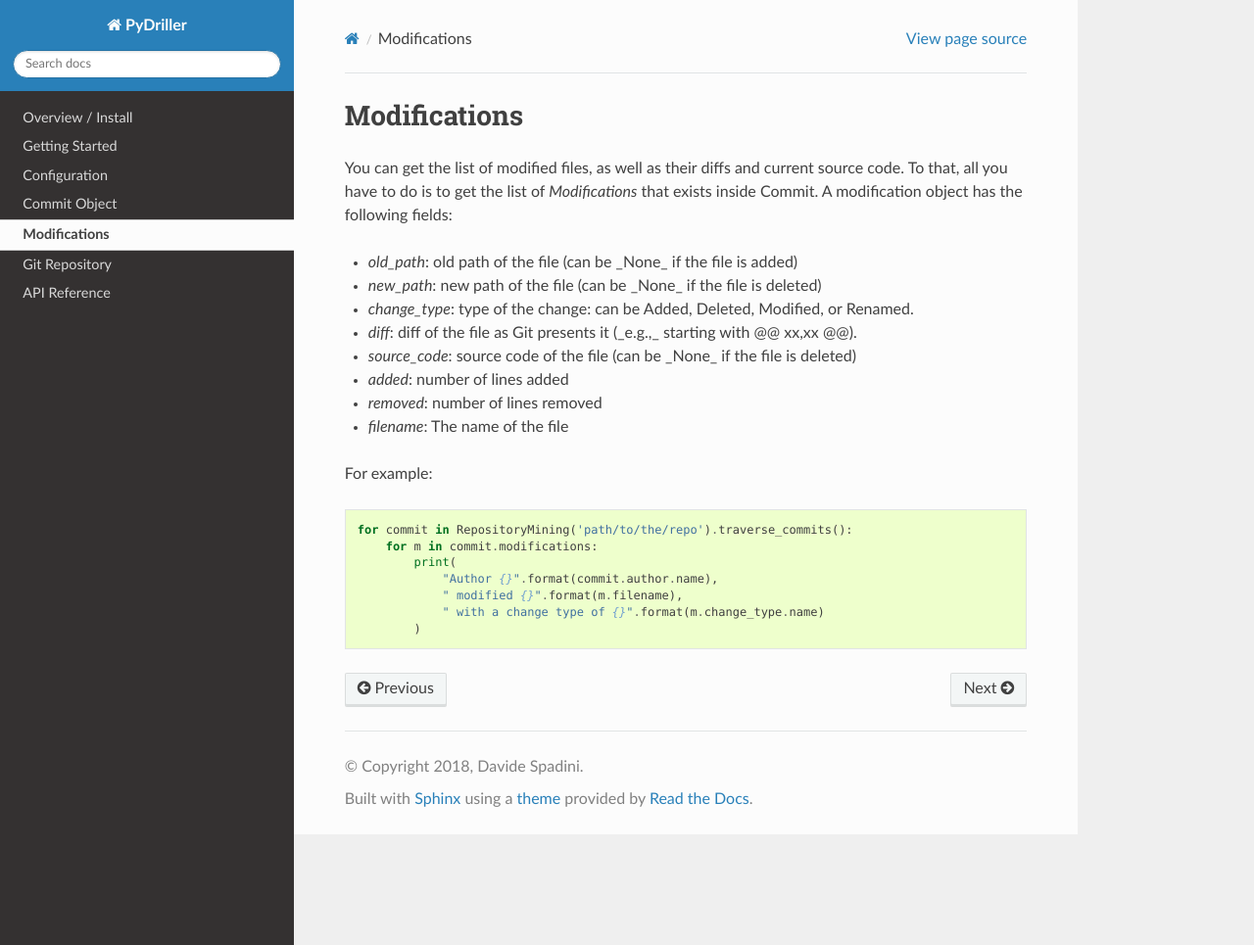
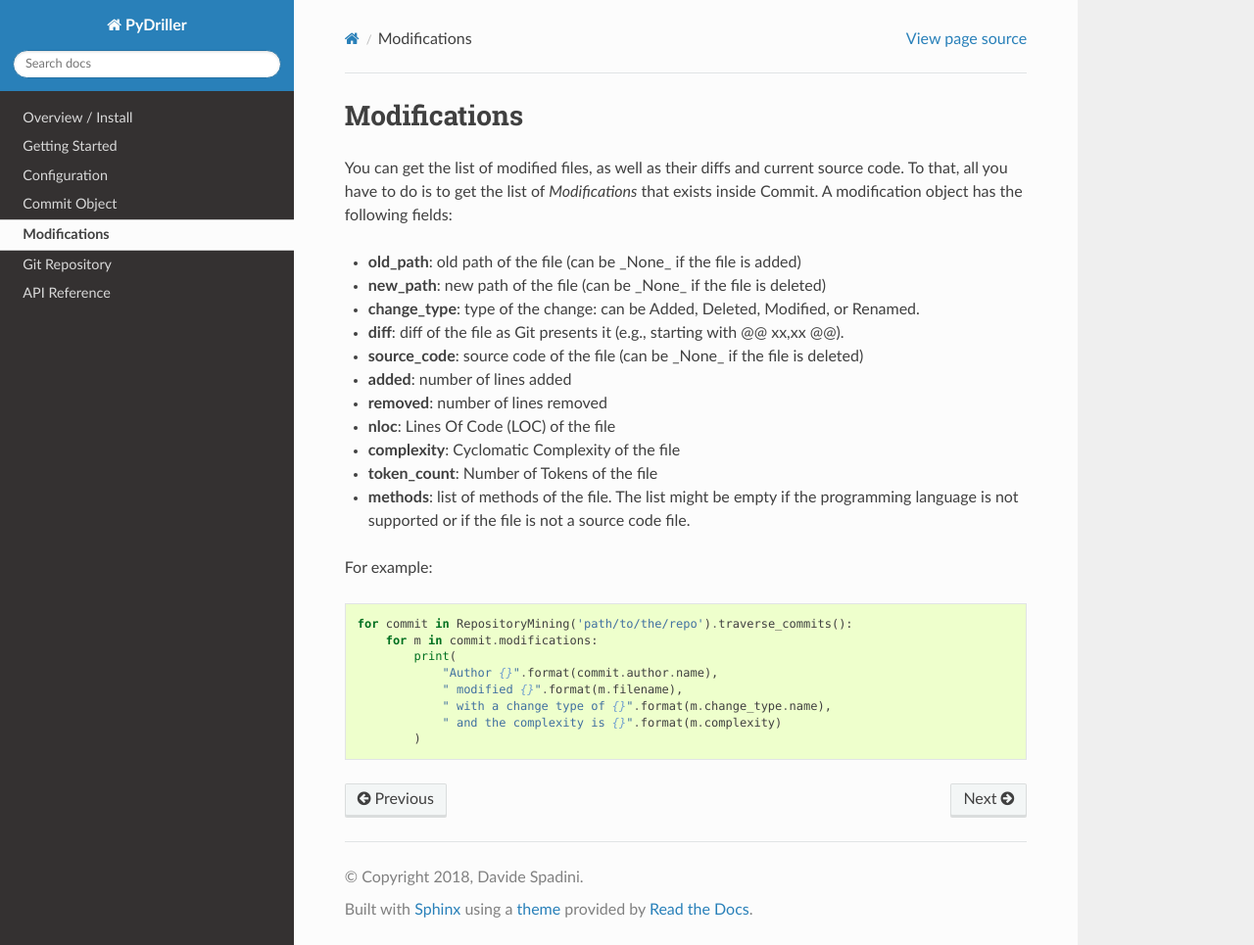
Before and after one commit to ishepard/pydriller, a Sphinx documentation site: the page built from docs/modifications.rst, in a window 1280 px wide and 965 px high. Shown: the whole window at 98% size. Built offline with Sphinx 7.4.7 and the Read the Docs theme 2.0.0, drawn with Linux system fonts in a browser that asks for light colours.

Commit message:
calculate metrics is now private. Update documentation

```diff
--- a/docs/modifications.rst
+++ b/docs/modifications.rst
@@ -6,14 +6,18 @@ Modifications
 
 You can get the list of modified files, as well as their diffs and current source code. To that, all you have to do is to get the list of *Modifications* that exists inside Commit. A modification object has the following fields:
 
-* *old_path*: old path of the file (can be _None_ if the file is added)
-* *new_path*: new path of the file (can be _None_ if the file is deleted)
-* *change_type*: type of the change: can be Added, Deleted, Modified, or Renamed.
-* *diff*: diff of the file as Git presents it (_e.g.,_ starting with @@ xx,xx @@).
-* *source_code*: source code of the file (can be _None_ if the file is deleted)
-* *added*: number of lines added
-* *removed*: number of lines removed
-* *filename*: The name of the file
+* **old_path**: old path of the file (can be _None_ if the file is added)
+* **new_path**: new path of the file (can be _None_ if the file is deleted)
+* **change_type**: type of the change: can be Added, Deleted, Modified, or Renamed.
+* **diff**: diff of the file as Git presents it (e.g., starting with @@ xx,xx @@).
+* **source_code**: source code of the file (can be _None_ if the file is deleted)
+* **added**: number of lines added
+* **removed**: number of lines removed
+* **nloc**: Lines Of Code (LOC) of the file
+* **complexity**: Cyclomatic Complexity of the file
+* **token_count**: Number of Tokens of the file
+* **methods**: list of methods of the file. The list might be empty if the programming language is not supported or if the file is not a source code file.
+
 
 For example::
 
@@ -22,5 +26,6 @@ For example::
             print(
                 "Author {}".format(commit.author.name),
                 " modified {}".format(m.filename),
-                " with a change type of {}".format(m.change_type.name)
+                " with a change type of {}".format(m.change_type.name),
+                " and the complexity is {}".format(m.complexity)
             )
```
Also changed, not shown: 1 other file.
